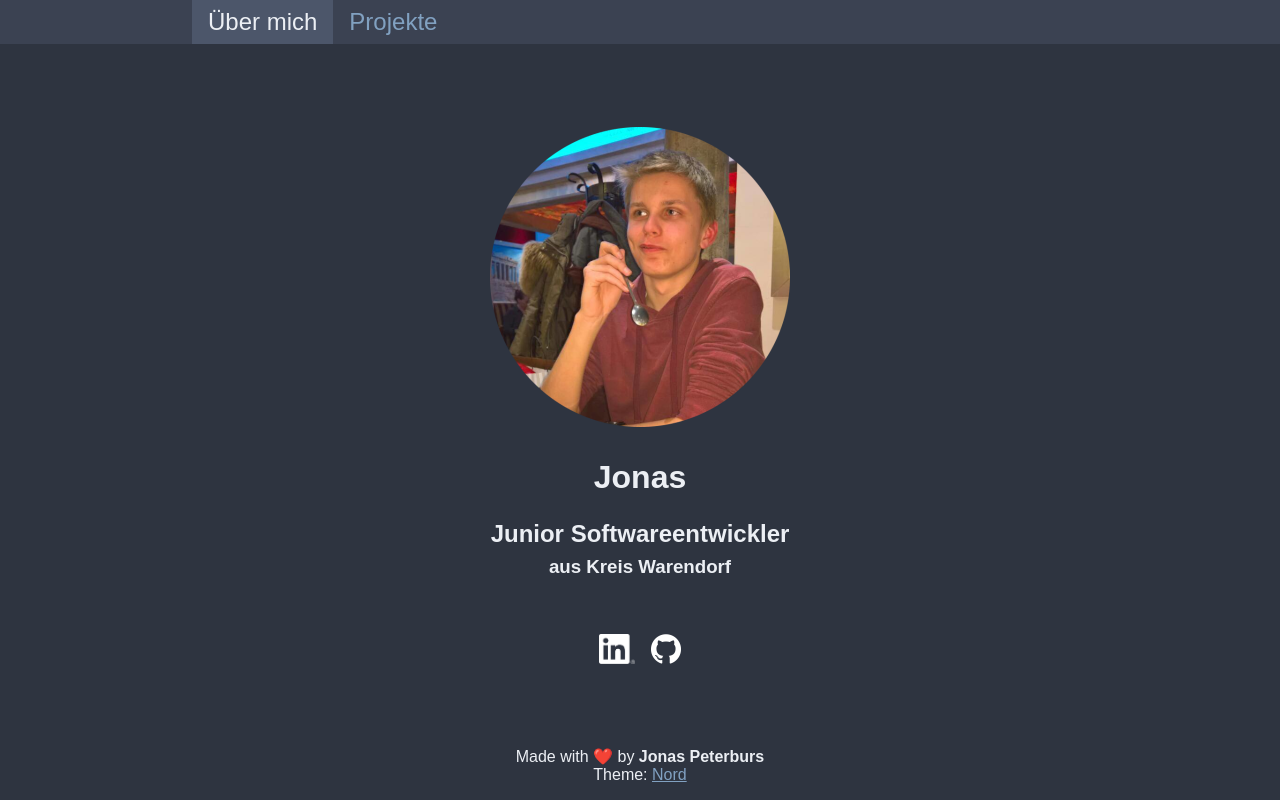
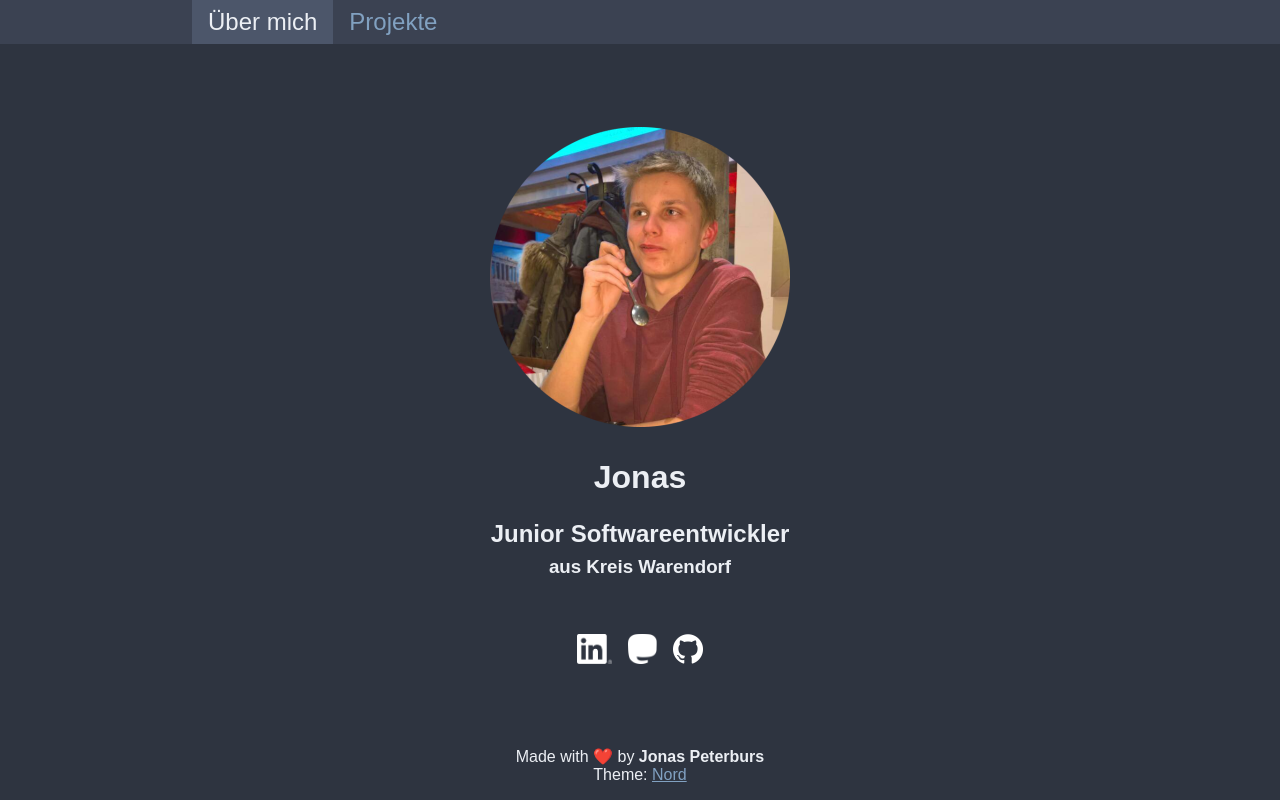
Before and after one commit to jpeterburs/jpeterburs.github.io, a Vue app: page / in a window 1280 px wide. Built offline with nearby package versions, Linux system fonts and the light colour scheme.

Commit message:
feat(social-media): add mastodon
with rel set to me for link verification

```diff
--- a/src/components/SocialMedia.vue
+++ b/src/components/SocialMedia.vue
@@ -1,7 +1,7 @@
 <template>
   <div id="social-media" >
     <span v-for="platform in platforms" :key="platform.name">
-      <a class="platform" :href="platform.link" target="_blank">
+      <a class="platform" :href="platform.link" target="_blank" rel="me">
         <img :src="platform.logo" :alt="platform.name" height="30" />
       </a>
     </span>
@@ -11,6 +11,7 @@
 <script>
 import LinkedinLogo from '@/assets/images/linkedin.png'
 import GithubLogo from '@/assets/images/github.png'
+import MastodonLogo from '@/assets/images/mastodon.png'
 
 export default {
   name: 'social-media',
@@ -21,6 +22,11 @@ export default {
           name: 'LinkedIn',
           link: 'https://www.linkedin.com/in/jpeterburs/',
           logo: LinkedinLogo
+        },
+        {
+          name: 'Mastodon',
+          link: 'https://mastodon.social/@jpeterburs',
+          logo: MastodonLogo
         },
         {
           name: 'GitHub',
```
Also changed, not shown: src/assets/images/mastodon.png (added).
